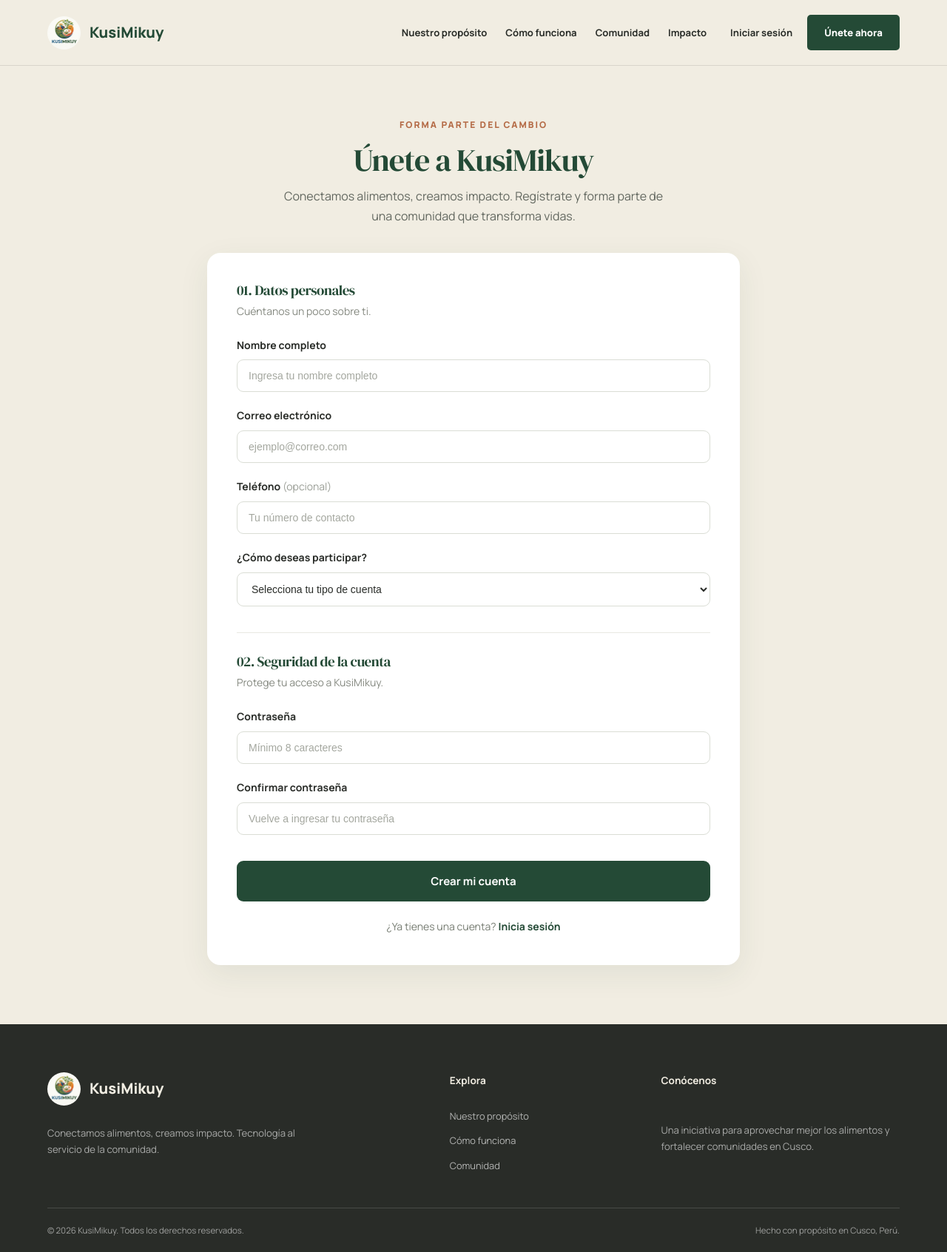
After one commit to AnthoGar/kusimikuy-laravel, a Laravel app: page /registro in a window 1280 px wide. The commit adds this page. Shown: the whole page at 74% size. Run offline with Laravel 12, Linux system fonts and the light colour scheme.

```diff
--- /dev/null
+++ b/app/Http/Controllers/AuthController.php
@@ -0,0 +1,92 @@
+<?php
+
+namespace App\Http\Controllers;
+
+use App\Models\User;
+use App\Models\Role;
+use App\Models\ComedorPopular;
+use Illuminate\Http\Request;
+use Illuminate\Support\Facades\Auth;
+use Illuminate\Support\Facades\DB;
+
+class AuthController extends Controller
+{
+    /**
+     * Mostrar el formulario de registro.
+     */
+    public function showRegister()
+    {
+        return view('auth.register');
+    }
+
+    /**
+     * Registrar un nuevo usuario.
+     */
+    public function register(Request $request)
+    {
+        // 1. Validar los datos recibidos.
+        $datos = $request->validate([
+            'name' => 'required|string|max:255',
+            'email' => 'required|email|max:255|unique:users,email',
+            'phone' => 'nullable|string|max:20',
+
+            'password' => 'required|string|min:8|confirmed',
+
+            'account_type' => 'required|in:donante,comedor',
+
+            // Campos exclusivos de los comedores.
+            'nombre' => 'required_if:account_type,comedor|nullable|string|max:150',
+            'direccion' => 'required_if:account_type,comedor|nullable|string|max:255',
+            'distrito' => 'required_if:account_type,comedor|nullable|string|max:100',
+            'raciones_diarias' => 'required_if:account_type,comedor|nullable|integer|min:1',
+            'tiene_refrigeracion' => 'sometimes|boolean',
+            'nombre_contacto' => 'nullable|string|max:150',
+        ]);
+
+        // 2. Buscar el rol permitido.
+        $rol = Role::where('slug', $datos['account_type'])
+            ->firstOrFail();
+
+        // 3. Crear los registros dentro de una transacción.
+        $usuario = DB::transaction(function () use ($datos, $rol) {
+
+            // Crear el usuario.
+            $usuario = User::create([
+                'name' => $datos['name'],
+                'email' => $datos['email'],
+                'password' => $datos['password'],
+                'phone' => $datos['phone'] ?? null,
+                'role_id' => $rol->id,
+                'is_active' => true,
+            ]);
+
+            // Si es un comedor, crear su información adicional.
+            if ($rol->slug === 'comedor') {
+
+                ComedorPopular::create([
+                    'user_id' => $usuario->id,
+                    'nombre' => $datos['nombre'],
+                    'direccion' => $datos['direccion'],
+                    'distrito' => $datos['distrito'],
+                    'raciones_diarias' => $datos['raciones_diarias'],
+                    'tiene_refrigeracion' =>
+                        $datos['tiene_refrigeracion'] ?? false,
+                    'nombre_contacto' =>
+                        $datos['nombre_contacto'] ?? null,
+                ]);
+            }
+
+            return $usuario;
+        });
+
+        // 4. Iniciar sesión automáticamente.
+        Auth::login($usuario);
+
+        // Regenerar la sesión por seguridad.
+        $request->session()->regenerate();
+
+        return redirect()
+            ->route('home')
+            ->with('success', '¡Tu cuenta ha sido creada correctamente!');
+    }
+}
--- a/public/css/kusimikuy.css
+++ b/public/css/kusimikuy.css
@@ -730,3 +730,172 @@ p {
         padding-left: 0;
     }
 }
+
+/*REGISTRO - KUSIMIKUY */
+.register-section {
+    background: #F1EDE2;
+    min-height: 100vh;
+    padding: 65px 20px 80px;
+}
+
+.register-container {
+    max-width: 720px;
+    margin: 0 auto;
+}
+
+.register-heading {
+    text-align: center;
+    margin-bottom: 35px;
+}
+
+.register-eyebrow {
+    color: #B46A45;
+    font-size: 12px;
+    font-weight: 800;
+    letter-spacing: 2px;
+}
+
+.register-heading h1 {
+    color: #244A36;
+    font-size: clamp(30px, 5vw, 42px);
+    margin: 12px 0;
+}
+
+.register-heading p {
+    color: #62675F;
+    line-height: 1.7;
+    max-width: 520px;
+    margin: 0 auto;
+}
+
+.register-card {
+    background: #FFFFFF;
+    padding: 40px;
+    border-radius: 18px;
+    box-shadow: 0 12px 40px rgba(36, 74, 54, 0.08);
+}
+
+.register-group {
+    margin-bottom: 35px;
+}
+
+.register-group + .register-group {
+    border-top: 1px solid #E9E9E2;
+    padding-top: 28px;
+}
+
+.register-group h2 {
+    color: #244A36;
+    font-size: 19px;
+    margin-bottom: 6px;
+}
+
+.register-group p {
+    color: #858980;
+    font-size: 14px;
+    margin-bottom: 22px;
+}
+
+.register-field {
+    margin-bottom: 20px;
+}
+
+.register-field label {
+    display: block;
+    color: #292C28;
+    font-size: 14px;
+    font-weight: 650;
+    margin-bottom: 8px;
+}
+
+.register-field label span {
+    color: #999D95;
+    font-weight: 400;
+}
+
+.register-field input,
+.register-field select {
+    width: 100%;
+    padding: 13px 15px;
+    border: 1px solid #DADDD5;
+    border-radius: 9px;
+    background: #FFFFFF;
+    color: #292C28;
+    font-size: 14px;
+    outline: none;
+    transition: border-color 0.2s, box-shadow 0.2s;
+}
+
+.register-field input:focus,
+.register-field select:focus {
+    border-color: #55745A;
+    box-shadow: 0 0 0 3px rgba(85, 116, 90, 0.12);
+}
+
+.register-field input::placeholder {
+    color: #A4A79F;
+}
+
+.register-button {
+    width: 100%;
+    border: none;
+    border-radius: 9px;
+    padding: 15px 20px;
+    background: #244A36;
+    color: #FFFFFF;
+    font-size: 15px;
+    font-weight: 700;
+    cursor: pointer;
+    transition: background 0.2s, transform 0.2s;
+}
+
+.register-button:hover {
+    background: #55745A;
+    transform: translateY(-2px);
+}
+
+.register-login {
+    text-align: center;
+    color: #777D73;
+    font-size: 14px;
+    margin: 22px 0 0;
+}
+
+.register-login a {
+    color: #244A36;
+    font-weight: 700;
+    text-decoration: none;
+}
+
+.register-login a:hover {
+    text-decoration: underline;
+}
+
+.register-alert {
+    background: #FFF0EA;
+    border: 1px solid #E8C3B2;
+    border-radius: 9px;
+    color: #8A452D;
+    padding: 15px 20px;
+    margin-bottom: 25px;
+    font-size: 14px;
+}
+
+.register-alert ul {
+    margin: 8px 0 0;
+    padding-left: 20px;
+}
+
+@media (max-width: 600px) {
+    .register-section {
+        padding: 40px 15px;
+    }
+
+    .register-card {
+        padding: 25px 20px;
+    }
+
+    .register-heading h1 {
+        font-size: 30px;
+    }
+}
--- /dev/null
+++ b/resources/views/auth/register.blade.php
@@ -0,0 +1,180 @@
+@extends('layouts.public')
+
+@section('title', 'Crear cuenta | KusiMikuy')
+
+@section('content')
+<section class="register-section">
+    <div class="register-container">
+
+        <div class="register-heading">
+            <span class="register-eyebrow">FORMA PARTE DEL CAMBIO</span>
+            <h1>Únete a KusiMikuy</h1>
+            <p>
+                Conectamos alimentos, creamos impacto.
+                Regístrate y forma parte de una comunidad que transforma vidas.
+            </p>
+        </div>
+
+        <div class="register-card">
+
+            @if ($errors->any())
+            <div class="register-alert">
+                <strong>Revisa los siguientes campos:</strong>
+                <ul>
+                    @foreach ($errors->all() as $error)
+                    <li>{{ $error }}</li>
+                    @endforeach
+                </ul>
+            </div>
+            @endif
+
+            <form action="{{ route('register.store') }}" method="POST">
+                @csrf
+
+                <div class="register-group">
+                    <h2>01. Datos personales</h2>
+                    <p>Cuéntanos un poco sobre ti.</p>
+
+                    <div class="register-field">
+                        <label for="name">Nombre completo</label>
+                        <input type="text" name="name" id="name"
+                            value="{{ old('name') }}"
+                            placeholder="Ingresa tu nombre completo" required>
+                    </div>
+
+                    <div class="register-field">
+                        <label for="email">Correo electrónico</label>
+                        <input type="email" name="email" id="email"
+                            value="{{ old('email') }}"
+                            placeholder="ejemplo@correo.com" required>
+                    </div>
+
+                    <div class="register-field">
+                        <label for="phone">Teléfono <span>(opcional)</span></label>
+                        <input type="text" name="phone" id="phone"
+                            value="{{ old('phone') }}"
+                            placeholder="Tu número de contacto">
+                    </div>
+
+                    <div class="register-field">
+                        <label for="account_type">¿Cómo deseas participar?</label>
+                        <select name="account_type" id="account_type" required>
+                            <option value="">Selecciona tu tipo de cuenta</option>
+                            <option value="donante" @selected(old('account_type')==='donante' )>
+                                Donante
+                            </option>
+                            <option value="comedor" @selected(old('account_type')==='comedor' )>
+                                Comedor popular
+                            </option>
+                        </select>
+                    </div>
+                </div>
+
+                <div id="comedor-fields" class="register-group" hidden>
+                    <h2>02. Información del comedor</h2>
+                    <p>Necesitamos algunos datos para identificar tu comedor.</p>
+
+                    <div class="register-field">
+                        <label for="nombre">Nombre del comedor</label>
+                        <input type="text" name="nombre" id="nombre"
+                            value="{{ old('nombre') }}"
+                            placeholder="Nombre de tu comedor">
+                    </div>
+
+                    <div class="register-field">
+                        <label for="direccion">Dirección</label>
+                        <input type="text" name="direccion" id="direccion"
+                            value="{{ old('direccion') }}"
+                            placeholder="Dirección del comedor">
+                    </div>
+
+                    <div class="register-field">
+                        <label for="distrito">Distrito</label>
+                        <input type="text" name="distrito" id="distrito"
+                            value="{{ old('distrito') }}"
+                            placeholder="Distrito donde se ubica">
+                    </div>
+
+                    <div class="register-field">
+                        <label for="raciones_diarias">Raciones diarias</label>
+                        <input type="number" name="raciones_diarias"
+                            id="raciones_diarias" min="1"
+                            value="{{ old('raciones_diarias') }}"
+                            placeholder="Ej. 80">
+                    </div>
+
+                    <div class="register-field">
+                        <label for="tiene_refrigeracion">¿Cuenta con refrigeración?</label>
+                        <select name="tiene_refrigeracion" id="tiene_refrigeracion">
+                            <option value="0" @selected(old('tiene_refrigeracion', '0' )==='0' )>
+                                No
+                            </option>
+                            <option value="1" @selected(old('tiene_refrigeracion')==='1' )>
+                                Sí
+                            </option>
+                        </select>
+                    </div>
+
+                    <div class="register-field">
+                        <label for="nombre_contacto">
+                            Nombre del contacto <span>(opcional)</span>
+                        </label>
+                        <input type="text" name="nombre_contacto"
+                            id="nombre_contacto"
+                            value="{{ old('nombre_contacto') }}"
+                            placeholder="Persona responsable">
+                    </div>
+                </div>
+
+                <div class="register-group">
+                    <h2>02. Seguridad de la cuenta</h2>
+                    <p>Protege tu acceso a KusiMikuy.</p>
+
+                    <div class="register-field">
+                        <label for="password">Contraseña</label>
+                        <input type="password" name="password" id="password"
+                            placeholder="Mínimo 8 caracteres" required>
+                    </div>
+
+                    <div class="register-field">
+                        <label for="password_confirmation">Confirmar contraseña</label>
+                        <input type="password" name="password_confirmation"
+                            id="password_confirmation"
+                            placeholder="Vuelve a ingresar tu contraseña" required>
+                    </div>
+                </div>
+
+                <button type="submit" class="register-button">
+                    Crear mi cuenta
+                </button>
+
+                <p class="register-login">
+                    ¿Ya tienes una cuenta?
+                    <a href="#">Inicia sesión</a>
+                </p>
+            </form>
+        </div>
+    </div>
+</section>
+@endsection
+
+@push('scripts')
+<script>
+    const accountType = document.getElementById('account_type');
+    const comedorFields = document.getElementById('comedor-fields');
+
+    function toggleComedorFields() {
+        const isComedor = accountType.value === 'comedor';
+
+        comedorFields.hidden = !isComedor;
+
+        comedorFields.querySelectorAll('input, select').forEach(field => {
+            field.required = isComedor && ['nombre', 'direccion', 'distrito', 'raciones_diarias']
+                .includes(field.name);
+        });
+    }
+
+    accountType.addEventListener('change', toggleComedorFields);
+    toggleComedorFields();
+</script>
+@endpush
--- a/routes/web.php
+++ b/routes/web.php
@@ -1,7 +1,15 @@
 <?php
 
 use App\Http\Controllers\HomeController;
+use App\Http\Controllers\AuthController;
 use Illuminate\Support\Facades\Route;
 
 Route::get('/', [HomeController::class, 'index'])
     ->name('home');
+
+// Registro de usuarios.
+Route::get('/registro', [AuthController::class, 'showRegister'])
+    ->name('register');
+
+Route::post('/registro', [AuthController::class, 'register'])
+    ->name('register.store');
```
